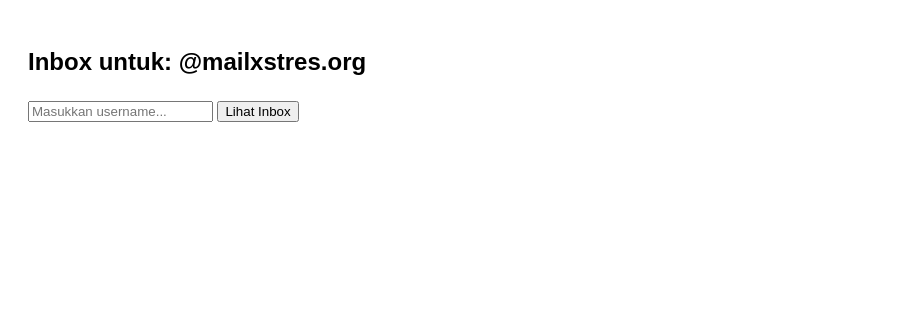
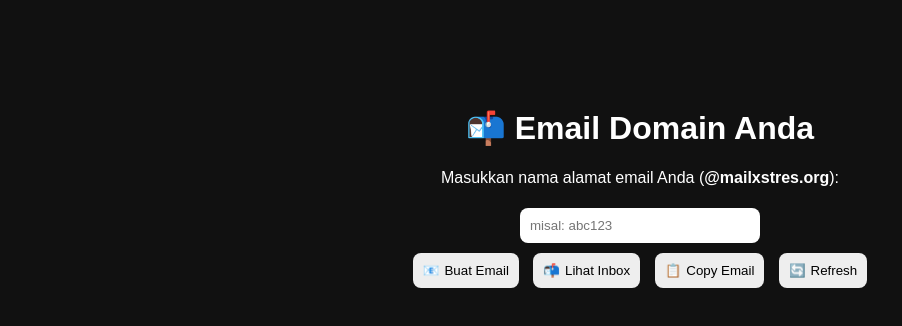
Before and after one commit to prengkitok34/OJOKDIGAWE, a plain HTML site: page index.html in a window 1280 px wide. Shown: the whole page, without its empty margins (0-902 px from the left). Drawn offline with Linux system fonts and the light colour scheme.

Commit message:
Update index.html

```diff
--- a/index.html
+++ b/index.html
@@ -1,53 +1,63 @@
 <!DOCTYPE html>
-<html>
+<html lang="id">
 <head>
-  <title>Inbox Mailxstres</title>
+  <meta charset="UTF-8">
+  <title>Email Domain Anda</title>
   <style>
-    body { font-family: sans-serif; padding: 20px; }
-    .email { border: 1px solid #ccc; padding: 10px; margin-bottom: 10px; }
-    button { margin-top: 5px; }
+    body {
+      background-color: #111;
+      color: white;
+      font-family: sans-serif;
+      text-align: center;
+      padding-top: 80px;
+    }
+    input, button {
+      padding: 10px;
+      margin: 5px;
+      border-radius: 8px;
+      border: none;
+    }
+    input {
+      width: 220px;
+    }
+    button {
+      background-color: #eee;
+      cursor: pointer;
+    }
+    .icon {
+      margin-right: 5px;
+    }
   </style>
 </head>
 <body>
-  <h2>Inbox untuk: <span id="emailUser"></span>@mailxstres.org</h2>
-  <input type="text" id="userInput" placeholder="Masukkan username...">
-  <button onclick="loadInbox()">Lihat Inbox</button>
-
-  <div id="inbox"></div>
+  <h1>📬 Email Domain Anda</h1>
+  <p>Masukkan nama alamat email Anda (<strong>@mailxstres.org</strong>):</p>
+  <input type="text" id="username" placeholder="misal: abc123">
+  <br>
+  <button onclick="buatEmail()"><span class="icon">📧</span>Buat Email</button>
+  <button onclick="lihatInbox()"><span class="icon">📬</span>Lihat Inbox</button>
+  <button onclick="copyEmail()"><span class="icon">📋</span>Copy Email</button>
+  <button onclick="location.reload()"><span class="icon">🔄</span>Refresh</button>
 
   <script>
-    function loadInbox() {
-      const user = document.getElementById('userInput').value.trim();
-      if (!user) return alert('Masukkan username!');
-      document.getElementById('emailUser').innerText = user;
-
-      fetch(`https://mailxstres.org/mailapi/inbox.php?user=${user}`)
-        .then(res => res.json())
-        .then(data => {
-          const inbox = document.getElementById('inbox');
-          inbox.innerHTML = '';
-
-          data.forEach(email => {
-            const div = document.createElement('div');
-            div.className = 'email';
-            div.innerHTML = `
-              <strong>Dari:</strong> ${email.from}<br>
-              <strong>Subjek:</strong> ${email.subject}<br>
-              <strong>Tanggal:</strong> ${email.date}<br>
-              <strong>OTP:</strong> ${email.otp || '(tidak ada)'}<br>
-              <button onclick="copyOTP('${email.otp}')">Salin OTP</button>
-              <details><summary>Lihat isi</summary><pre>${email.body}</pre></details>
-            `;
-            inbox.appendChild(div);
-          });
-        });
+    function buatEmail() {
+      const user = document.getElementById('username').value;
+      alert('Buat email: ' + user + '@mailxstres.org\n(Simulasikan backend Anda)');
     }
 
-    function copyOTP(code) {
-      if (!code) return alert('Tidak ada OTP di email ini.');
-      navigator.clipboard.writeText(code).then(() => {
-        alert('OTP disalin: ' + code);
-      });
+    function lihatInbox() {
+      const user = document.getElementById('username').value;
+      if (user) {
+        window.location.href = `inbox.php?email=${user}`;
+      } else {
+        alert("Masukkan username email terlebih dahulu!");
+      }
+    }
+
+    function copyEmail() {
+      const user = document.getElementById('username').value;
+      const email = `${user}@mailxstres.org`;
+      navigator.clipboard.writeText(email).then(() => alert("Email disalin: " + email));
     }
   </script>
 </body>
```
